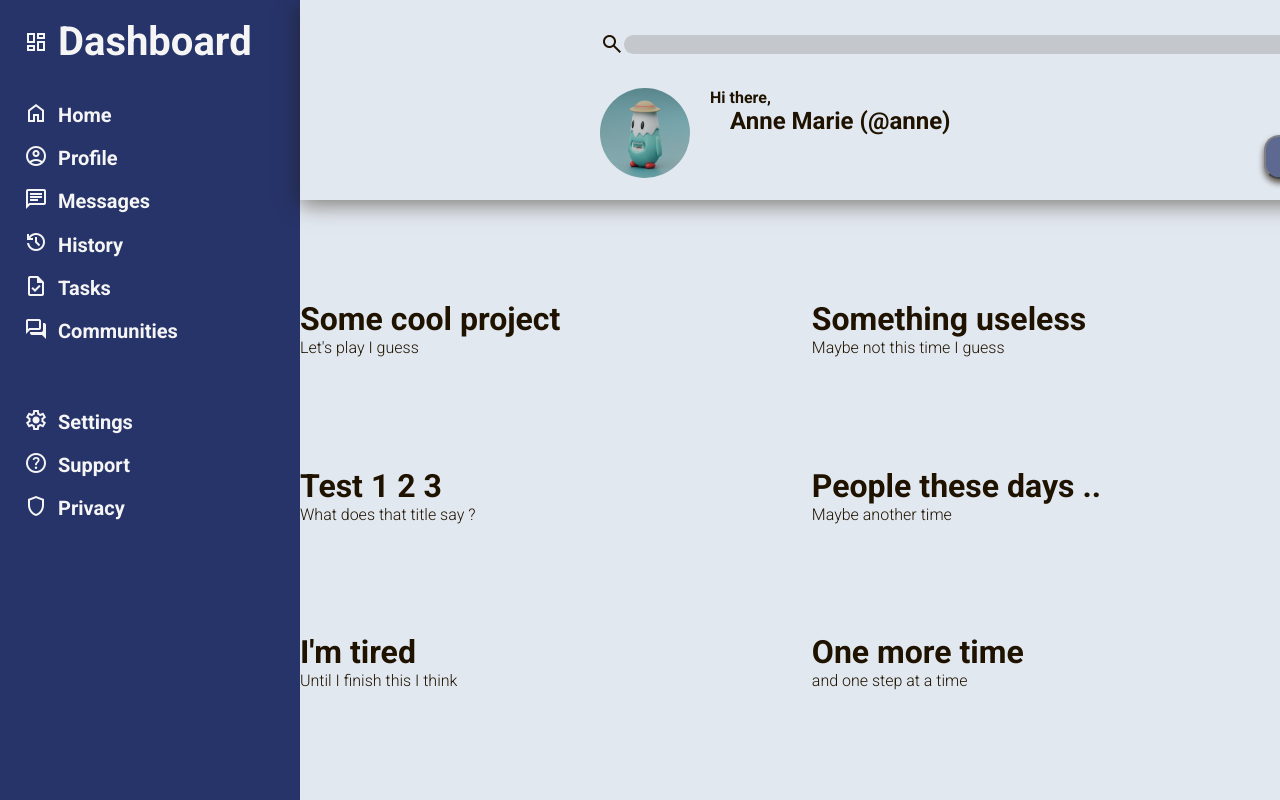
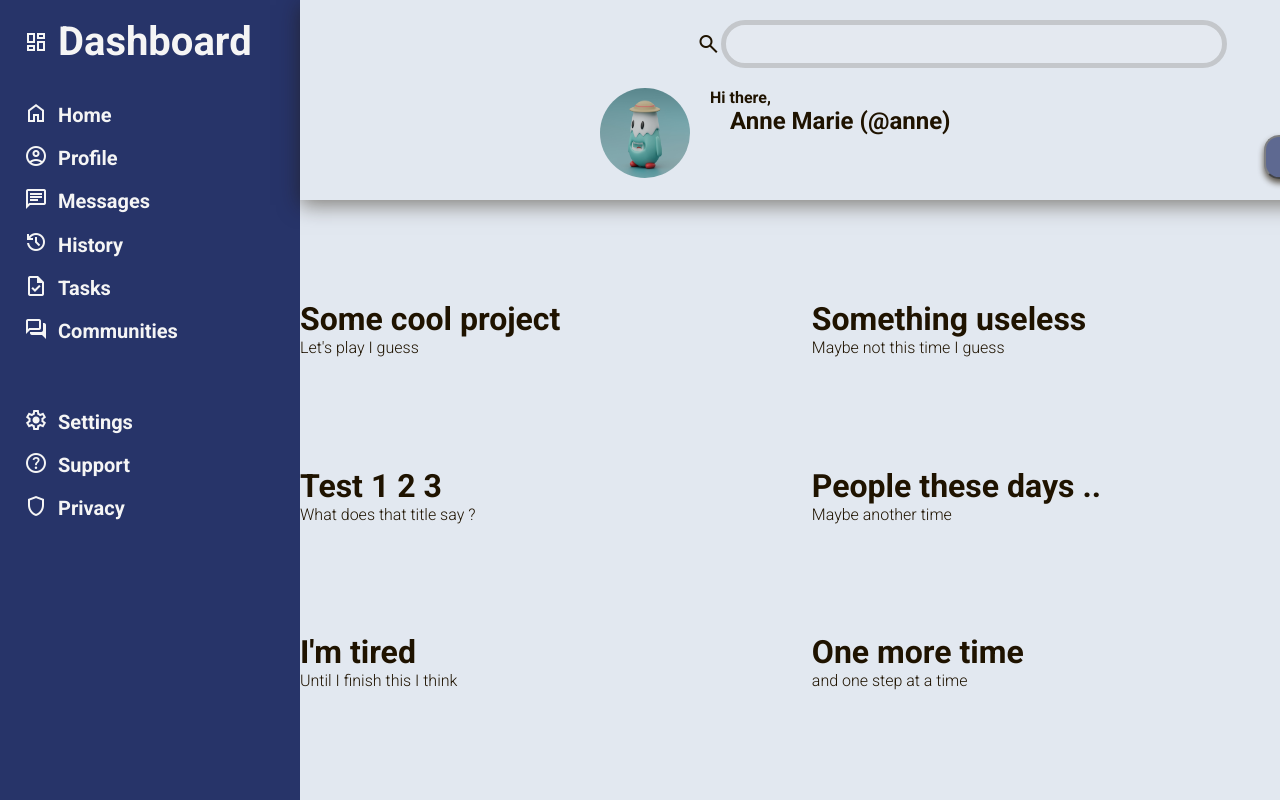
Before and after one commit to Yushi5058/admin-dashboard, a plain HTML site: page index.html in a window 1280 px wide. Shown: the top 800 px of the page. Drawn offline with nearby package versions, Linux system fonts and the light colour scheme.

Commit message:
update tab-search styles

```diff
--- a/styles.css
+++ b/styles.css
@@ -81,12 +81,16 @@ body {
   height:200px;
 }
 input {
-  min-width:70%;
+  max-width:70%;
   width:700px;
   border-radius: 40px;
   outline: none;
-  border: 2px solid transparent;
-  background-color:var(--black-chocolate);
+  font-weight: bold;
+  font-size:2rem;
+  padding-left: 60px;
+  background-color:whitesmoke;
+  color:black;
+  border: 5px solid var(--black-chocolate);
   opacity: 15%;
 }
 .header > .sidebar-item {
```
